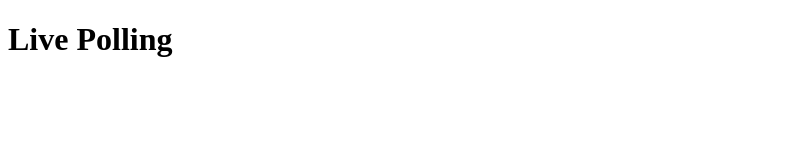
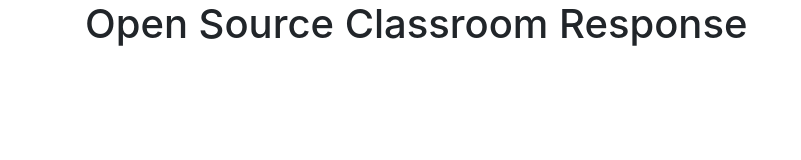
Before and after one commit to rgritt/HTML5_ARS, a plain HTML site: page public/index.html in a window 1280 px wide. Shown: the whole page, without its empty margins (0-801 px from the left). Drawn offline with nearby package versions, Linux system fonts and the light colour scheme.

Commit message:
changed the css

```diff
--- a/public/index.html
+++ b/public/index.html
@@ -1,9 +1,13 @@
 <!DOCTYPE html>
 <html>
 <head>
-    <title>Live Polling</title>
+    <title>Open Source Classroom Response</title>
+    <link rel="stylesheet" type="text/css" href="/style.css">
+    <link rel="stylesheet" type="text/css" href="/css/bootstrap.min.css">
 </head>
 <body>
-<h1>Live Polling</h1>
+	<div class="container">
+	<h1>Open Source Classroom Response</h1>
+	</div>
 </body>
 </html>
```
